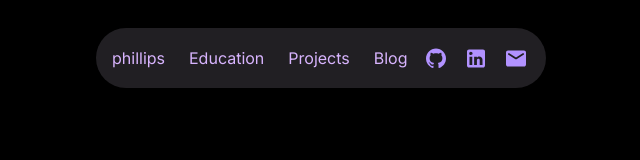
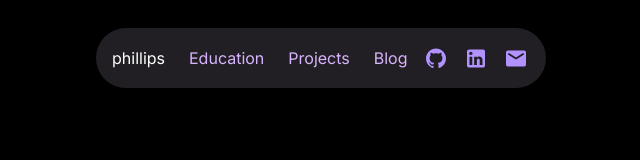
Before and after one commit to uwumarogie/portfolio, a Next.js app: page / in a window 1280 px wide. Shown: the top 160 px of the page, without its empty margins (319-959 px from the left). Built offline with nearby package versions, Linux system fonts and the light colour scheme.

Commit message:
fix: home navigation

```diff
--- a/src/app/components/navbar.tsx
+++ b/src/app/components/navbar.tsx
@@ -37,7 +37,7 @@ export default function Navbar() {
   return (
     <nav className="flex flex-row bg-structure-gray rounded-full min-w-[450px] h-[60px] items-center backdrop-blur">
       <div className="space-x-6 mx-4">
-        <NavLink href="/">phillips</NavLink>
+        <Link href="/" className="text-white">phillips</Link>
         <NavLink href="/education">Education</NavLink>
         <NavLink href="/projects">Projects</NavLink>
         <NavLink href="/blog">Blog</NavLink>
```
